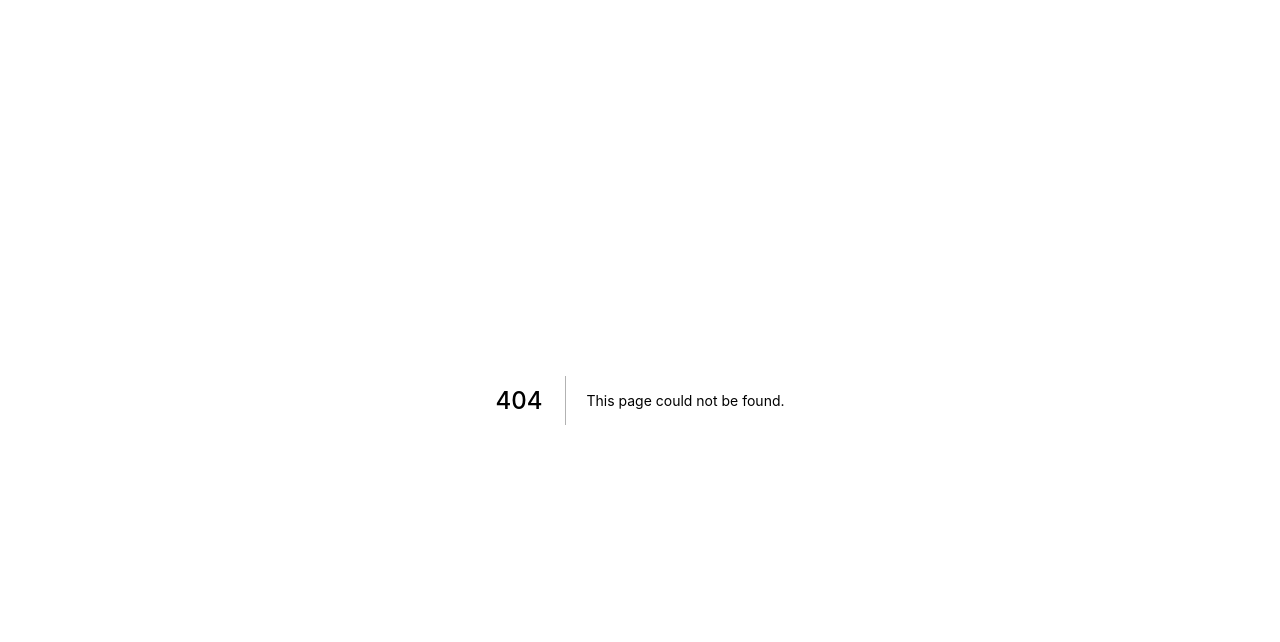
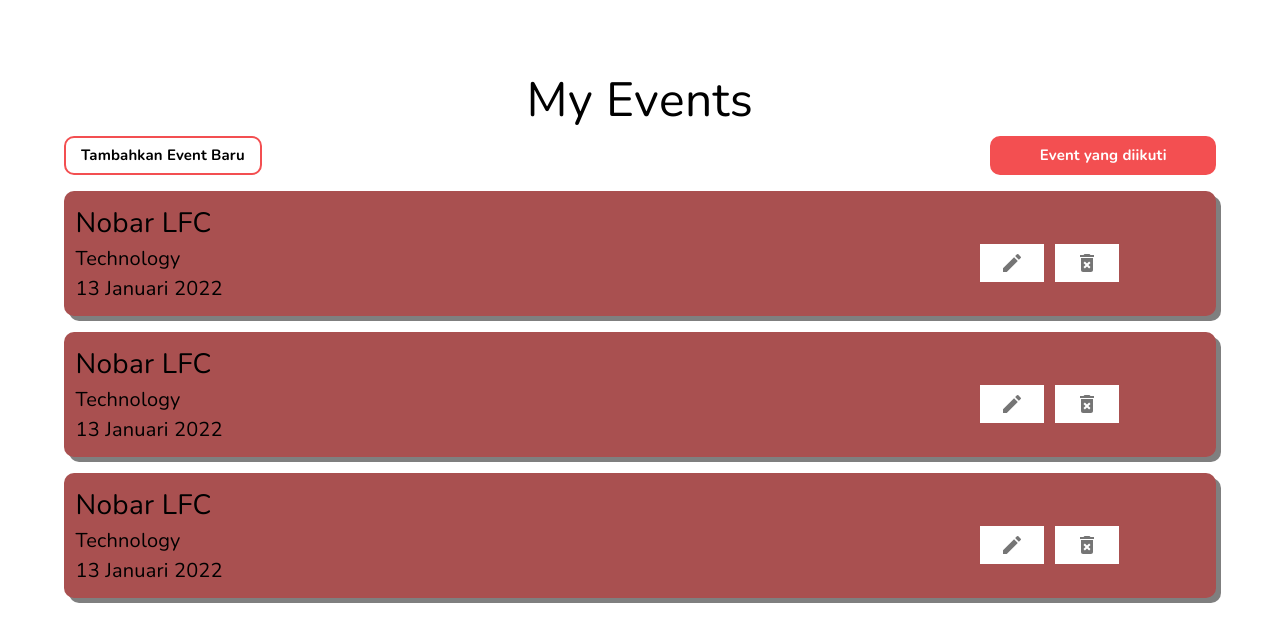
Before and after one commit to jemidamanik23/EventPlannerSirclo, a Next.js app: page /events in a window 1280 px wide. Before the commit this address had no page. Shown: the top 642 px of the page. Built offline with nearby package versions, Linux system fonts and the light colour scheme.

Commit message:
event no data

```diff
--- a/components/EventCard/EventCard.tsx
+++ b/components/EventCard/EventCard.tsx
@@ -12,9 +12,9 @@
 
 interface eventcard {
   srcImage?: string;
-  eventTitle?: string;
-  time?: string;
-  category?:string;
+  eventTitle: string;
+  time: string;
+  category:string;
   handleDelete?:()=>void
   handleEdit?:()=>void
 
@@ -51,9 +51,8 @@
                     display:"flex",
                     flexDirection:"row",
                     gap:"5%", }}>
-                    <ButtonEdit/>
-                    <ButtonDelete/>
-
+                    <ButtonEdit OnClick={props.handleEdit}/>
+                    <ButtonDelete OnClick={props.handleDelete}/>
 
                 </Box>
             </Box>
--- /dev/null
+++ b/pages/events.tsx
@@ -0,0 +1,98 @@
+import React from 'react';
+import { Box } from '@mui/system';
+import { CustomH1, CustomParagraph } from '../components/CustomTypography/CustomTypography';
+import { TextInput, TextArea } from '../components/TextInput/TextInput';
+import { CustomButtonPrimary, CustomButtonSecondary } from '../components/CustomButton/CustomButton';
+import { useState } from 'react';
+import EventCard from '../components/EventCard/EventCard';
+import { Grid } from '@mui/material';
+import AddIcon from '@mui/icons-material/Add';
+
+
+const Event = () => {
+    const [events, setEvents] = useState<{title: string, time: string, category: string}[]>([
+        {
+        title: "Nobar LFC",
+        time: "13 Januari 2022",
+        category: "Technology"
+          },
+        {
+        title: "Nobar LFC",
+        time: "13 Januari 2022",
+        category: "Technology"
+            },
+        {
+        title: "Nobar LFC",
+        time: "13 Januari 2022",
+        category: "Technology"
+            },
+
+      ]);
+
+      const addEvent = async () => {
+    }
+
+    const nextEvent = async () => {
+    }
+
+      const handleEdit = async () => {
+      }
+
+      const handleDelete = async () => {
+      }
+
+
+
+
+  return (
+      <Box sx={{
+          width: "90wh",
+          margin: "5% ",
+       }}>
+           <Box sx={{
+               textAlign:"center",
+            }}>
+               <CustomH1 content='My Events'/>
+           </Box>
+           <Box sx={{
+               display:"flex",
+               flexDirection:"column",
+               gap:"2vh",
+
+            }}>
+               <Box sx={{
+                   display:"flex",
+                   flexDirection:"row",
+                   gap:"3vh",
+                }}>
+                    <Box sx={{
+                        width: "50%",
+                        display:"flex",
+                        flexDirection:"row",
+                        gap:"2%",
+                     }}  >
+                    <CustomButtonSecondary OnClick={addEvent} caption='Tambahkan Event Baru'/>
+                    </Box>
+                    <Box sx={{
+                        width: "50%",
+                        textAlign:"end"
+                     }}>
+                    <CustomButtonPrimary OnClick={nextEvent} width='40%' caption='Event yang diikuti'/>
+                    </Box>
+               </Box>
+
+               {events.map((value) => (
+                <Grid item key={1}>
+                    <Box>
+                        <EventCard eventTitle={value.title} time={value.time} category={value.category} handleEdit={handleEdit} handleDelete={handleDelete} />
+                    </Box>
+               </Grid>
+
+               ))}
+
+             </Box>
+      </Box>
+  );
+};
+
+export default Event;
```
